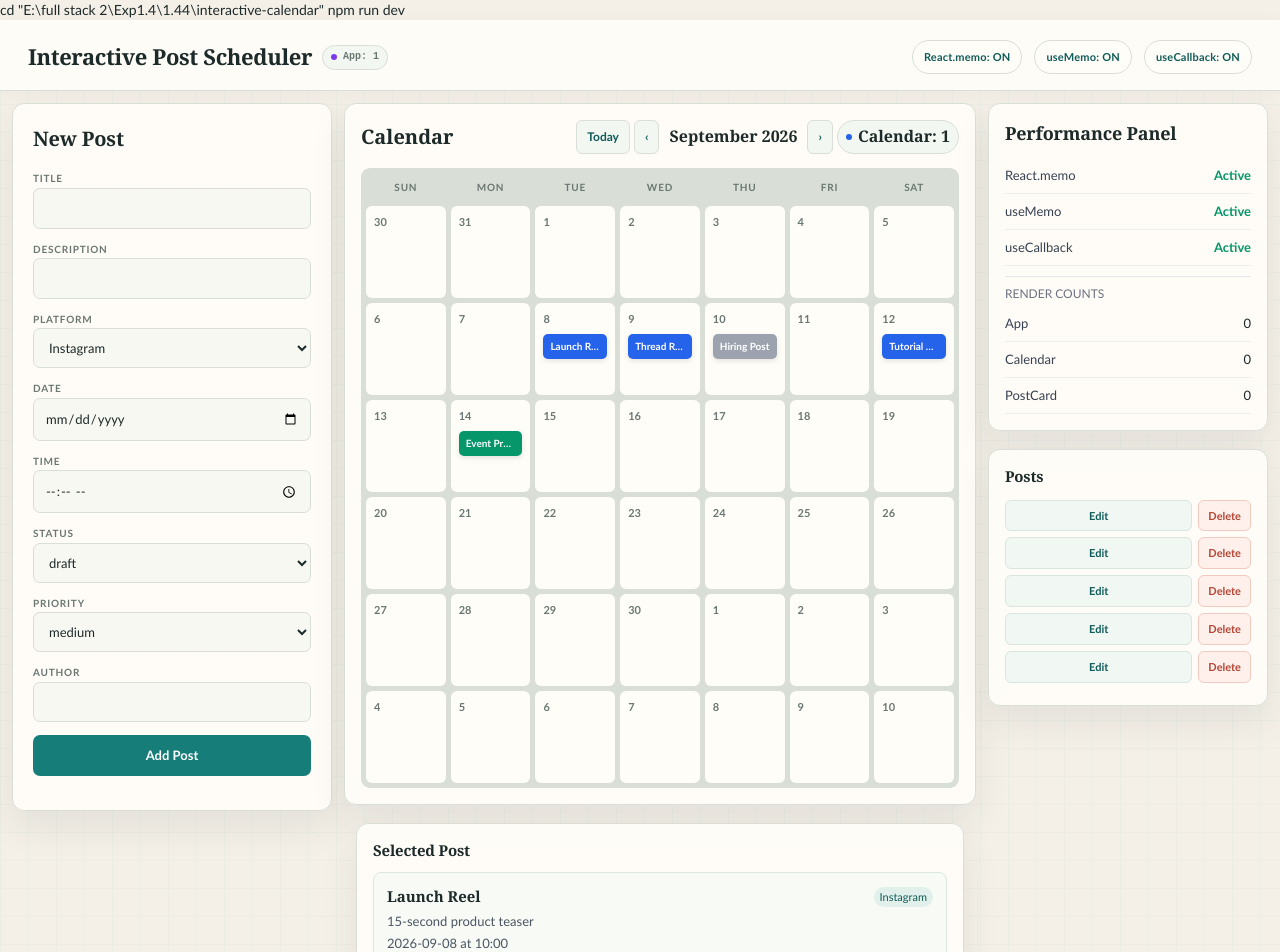
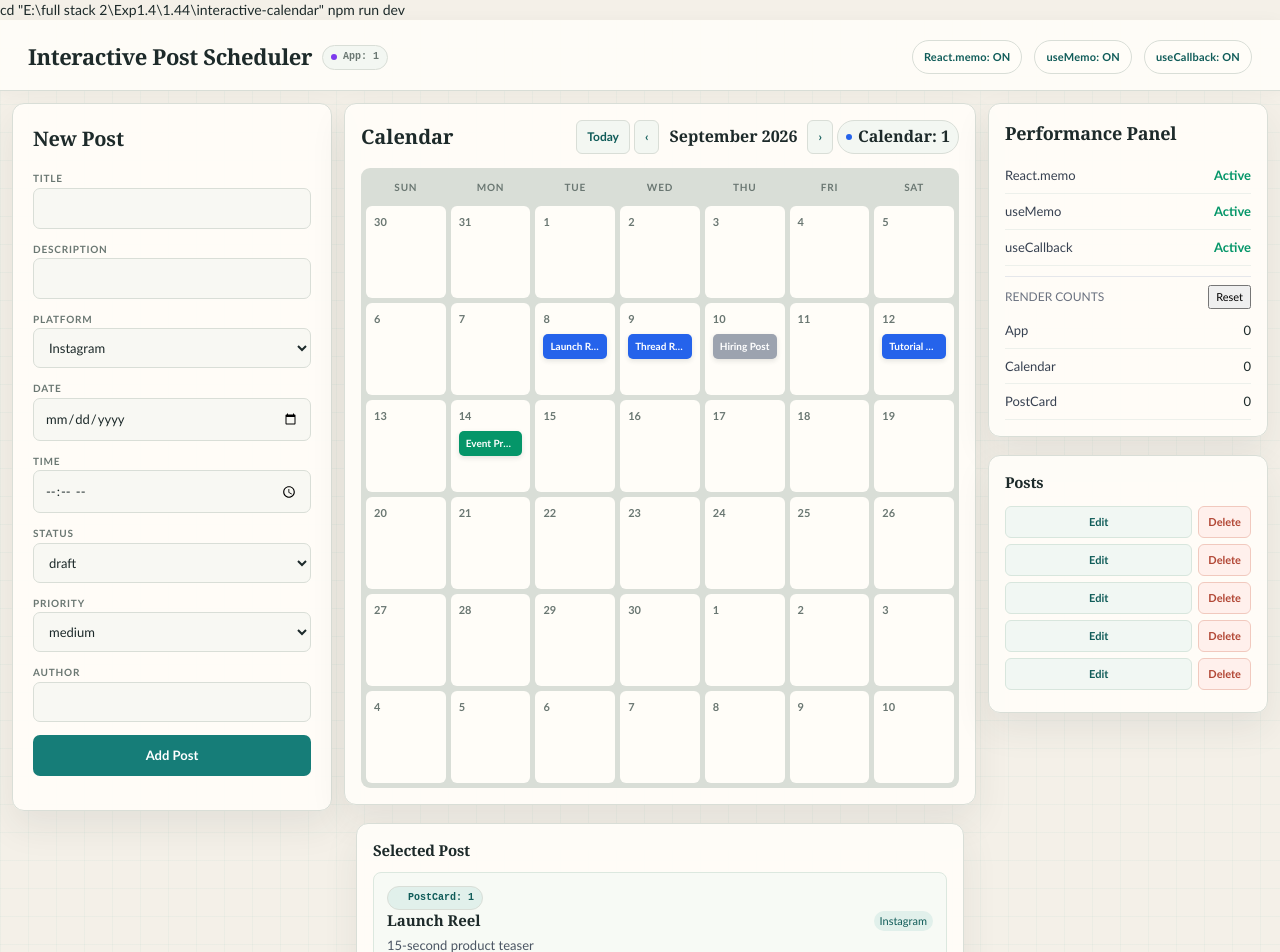
Before and after one commit to mohit0976566-pixel/fullstack2, a React (Vite) app in the folder Exp1.4/Exp1.4/1.44/interactive-calendar/: page / in a window 1280 px wide. Shown: the top 952 px of the page. Built offline with nearby package versions, Linux system fonts and the light colour scheme.

Commit message:
Track optimized drag and drop renders

```diff
--- a/Exp1.4/Exp1.4/1.44/interactive-calendar/src/App.jsx
+++ b/Exp1.4/Exp1.4/1.44/interactive-calendar/src/App.jsx
@@ -27,6 +27,7 @@ export default function App() {
   const [useMemoOn, setUseMemoOn] = useState(true);
   const [useCallbackOn, setUseCallbackOn] = useState(true);
   const [editingPost, setEditingPost] = useState(null);
+  const [resetToken, setResetToken] = useState(0);
 
   const posts = useSelector((state) => state.posts.posts);
   const dispatch = useDispatch();
@@ -47,15 +48,20 @@ export default function App() {
   const handleEditStable = useCallback((post) => setEditingPost(post), []);
   const handleDeleteStable = useCallback((id) => dispatch(deletePost(id)), [dispatch]);
   const handlePostDropStable = useCallback(
-    (id, newDate) => dispatch(reschedulePost({ id, date: newDate })),
+    (id, newDate) => {
+      dispatch(reschedulePost({ id, date: newDate }));
+      setCounts({ ...countsRef.current });
+    },
     [dispatch],
   );
   const handlePostClickStable = useCallback((post) => setEditingPost(post), []);
 
   const handleEditPlain = (post) => setEditingPost(post);
   const handleDeletePlain = (id) => dispatch(deletePost(id));
-  const handlePostDropPlain = (id, newDate) =>
+  const handlePostDropPlain = (id, newDate) => {
     dispatch(reschedulePost({ id, date: newDate }));
+    setCounts({ ...countsRef.current });
+  };
   const handlePostClickPlain = (post) => setEditingPost(post);
 
   const handleEdit = useCallbackOn ? handleEditStable : handleEditPlain;
@@ -78,6 +84,12 @@ export default function App() {
   const selectedPost = editingPost || posts[0];
 
   const PostCardToUse = memoOn ? PostCardMemo : PostCard;
+
+  const resetCounts = () => {
+    countsRef.current = { App: 0, Calendar: 0, PostCard: 0 };
+    setCounts({ App: 0, Calendar: 0, PostCard: 0 });
+    setResetToken((value) => value + 1);
+  };
 
   const topbarStyle = {
     display: 'flex',
@@ -189,6 +201,8 @@ export default function App() {
                 status={selectedPost.status}
                 priority={selectedPost.priority}
                 author={selectedPost.author}
+                onRender={handleCounts}
+                resetToken={resetToken}
               />
             ) : (
               <div style={{ color: '#9ca3af', fontSize: '13px', marginTop: '6px' }}>
@@ -204,6 +218,7 @@ export default function App() {
             useMemoOn={useMemoOn}
             useCallbackOn={useCallbackOn}
             counts={counts}
+            onResetCounts={resetCounts}
           />
 
           <div className="posts-panel" style={{ marginTop: '10px', background: '#fff', padding: '10px', border: '1px solid #e5e7eb', borderRadius: '6px' }}>
--- a/Exp1.4/Exp1.4/1.44/interactive-calendar/src/components/PerformancePanel.jsx
+++ b/Exp1.4/Exp1.4/1.44/interactive-calendar/src/components/PerformancePanel.jsx
@@ -1,5 +1,5 @@
 // PerformancePanel — shows per-hook status and live render counts.
-export default function PerformancePanel({ memoOn, useMemoOn, useCallbackOn, counts }) {
+export default function PerformancePanel({ memoOn, useMemoOn, useCallbackOn, counts, onResetCounts }) {
   const rowStyle = {
     display: 'flex',
     justifyContent: 'space-between',
@@ -46,7 +46,17 @@ export default function PerformancePanel({ memoOn, useMemoOn, useCallbackOn, cou
       </div>
 
       <div style={sectionStyle}>
-        <div style={sectionTitle}>Render Counts</div>
+        <div style={{ ...sectionTitle, display: 'flex', justifyContent: 'space-between', alignItems: 'center' }}>
+          <span>Render Counts</span>
+          <button
+            type="button"
+            data-testid="reset-counts"
+            onClick={onResetCounts}
+            style={{ padding: '2px 6px', fontSize: '11px', cursor: 'pointer' }}
+          >
+            Reset
+          </button>
+        </div>
         <div style={rowStyle}>
           <span style={labelStyle}>App</span>
           <span data-testid="render-count-app">{counts.App || 0}</span>
--- a/Exp1.4/Exp1.4/1.44/interactive-calendar/src/components/PostCard.jsx
+++ b/Exp1.4/Exp1.4/1.44/interactive-calendar/src/components/PostCard.jsx
@@ -1,8 +1,9 @@
 // PostCard — exactly 8 props, all used in JSX
 // When optimization is ON this export is replaced by a React.memo-wrapped version.
 import React from 'react';
+import RenderCounter from './RenderCounter';
 
-function PostCardPlain({ title, description, date, time, platform, status, priority, author }) {
+function PostCardPlain({ title, description, date, time, platform, status, priority, author, onRender, resetToken }) {
   const priorityColor =
     priority === 'high' ? '#dc2626' : priority === 'medium' ? '#d97706' : '#059669';
 
@@ -33,6 +34,7 @@ function PostCardPlain({ title, description, date, time, platform, status, prior
 
   return (
     <div className="post-card" style={cardStyle} data-testid={`post-card-${title}`}>
+      <RenderCounter name="PostCard" onCount={onRender} resetToken={resetToken} color="#059669" />
       <div style={headerStyle}>
         <strong>{title}</strong>
         <span style={platformBadge}>{platform}</span>
--- a/Exp1.4/Exp1.4/1.44/interactive-calendar/src/components/RenderCounter.jsx
+++ b/Exp1.4/Exp1.4/1.44/interactive-calendar/src/components/RenderCounter.jsx
@@ -1,10 +1,16 @@
 // RenderCounter — useRef persists across renders without causing re-render
 import { useRef } from 'react';
 
-export default function RenderCounter({ name, onCount, color = '#2563eb' }) {
+export default function RenderCounter({ name, onCount, color = '#2563eb', resetToken = 0 }) {
   // useRef persists across renders without causing re-render
   const count = useRef(0);
-  count.current += 1;
+  const previousResetToken = useRef(resetToken);
+  if (previousResetToken.current !== resetToken) {
+    previousResetToken.current = resetToken;
+    count.current = 0;
+  } else {
+    count.current += 1;
+  }
 
   // Report during render — parent must use a ref-backed store to avoid loops.
   if (onCount) onCount(name, count.current);
```
Also changed, not shown: 1 other file (tests, documents, lock files or other folders).
